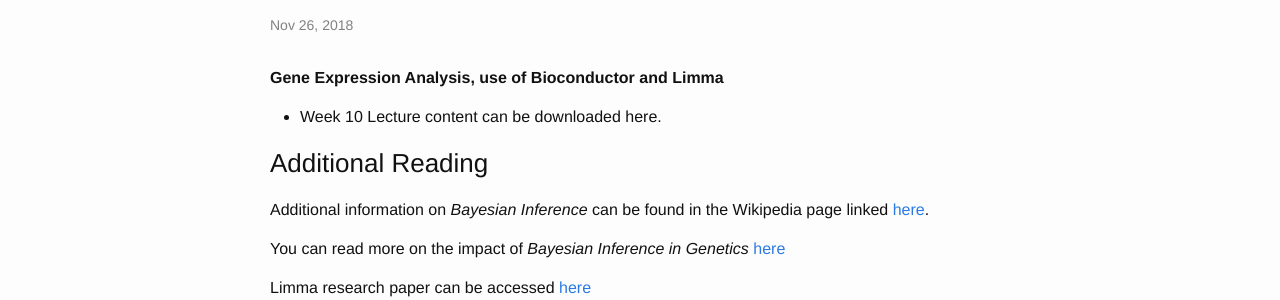
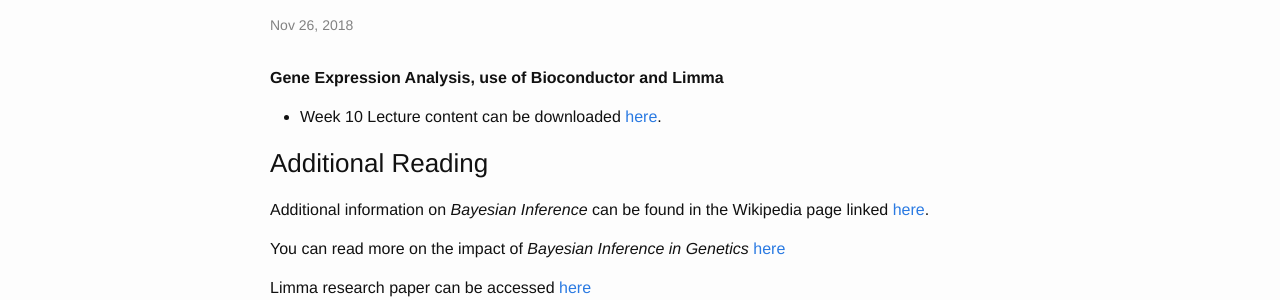
Before and after one commit to sods/bioinformatics, a Jekyll site: the page built from _posts/2018-11-26-week-10-bioconductor-and-limma.md, in a window 1280 px wide. Shown: the part 480-780 px from the top of the page. Built offline with Jekyll 4.4.1, drawn with Linux system fonts in a browser that asks for light colours; comment, search, counter and statistics services are not loaded; part of the change alters nothing that is shown.

```diff
--- a/_posts/2018-11-26-week-10-bioconductor-and-limma.md
+++ b/_posts/2018-11-26-week-10-bioconductor-and-limma.md
@@ -8,7 +8,7 @@ venue: FC- F02
 tagline: Gene Expression Analysis, use of Bioconductor and Limma
 ---
 
-* Week 10 Lecture content can be downloaded here.
+* Week 10 Lecture content can be downloaded [here](http://opendsi.cc/bioinformatics/assets/Lecture_Wk10.pdf).
 
 ### Additional Reading
 
```
